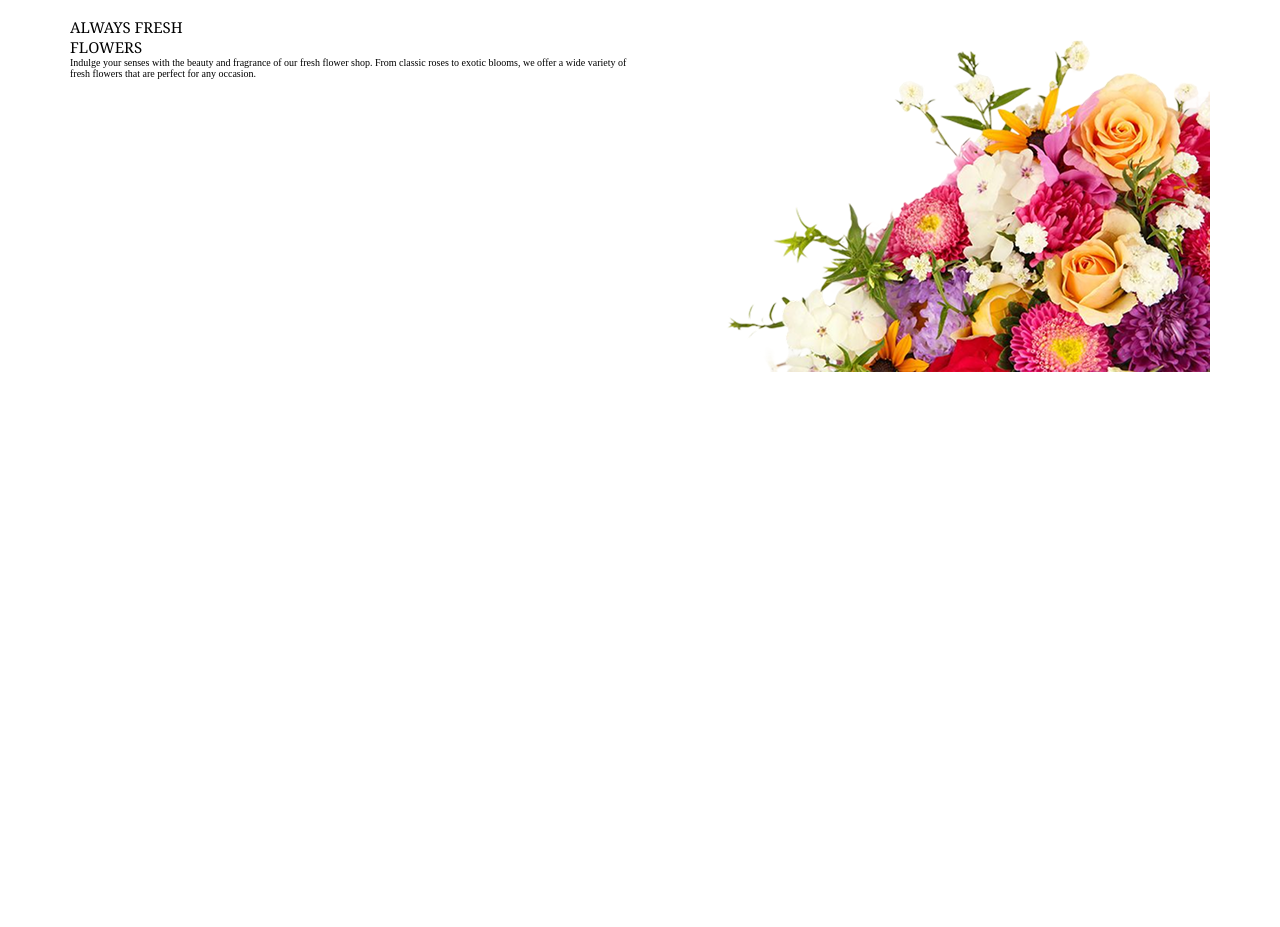
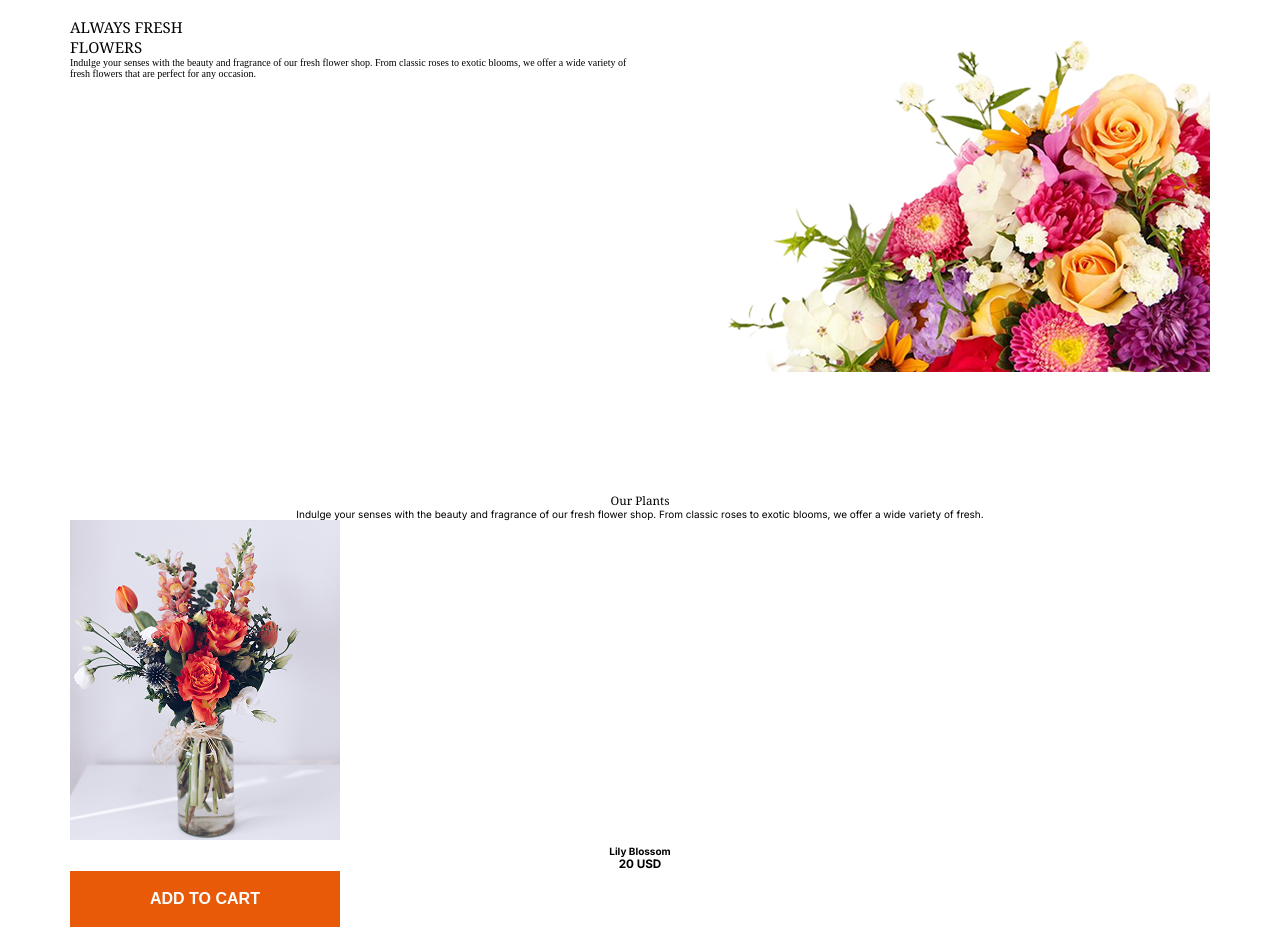
Before and after one commit to miazihad250/assignment-2, a plain HTML site: page index.html in a window 1280 px wide. Shown: the part 143-1070 px from the top of the page. Before the commit the page ends 800 px from the top, so only its background shows below. Drawn offline with Linux system fonts and the light colour scheme.

Commit message:
add 1 flower crad

```diff
--- a/index.html
+++ b/index.html
@@ -35,7 +35,25 @@
 
     </header>
     <main>
-
+<section class="our-plants container text-center">
+            <h3 class="plants-title noto-serif-normal">
+                <span class="separate-color">Our</span> Plants
+            </h3>
+            <p class="plants-info inter-normal">
+                Indulge your senses with the beauty and fragrance of our fresh flower shop. From classic roses to exotic blooms, we offer a wide variety of fresh.
+            </p>
+        </section>
+         <section class="product-blocks container grid">
+            <div class="card inter-normal">
+                <img class="product-img" src="assets/sample-flower-image.png" alt="picture of flower">
+                <h4 class="product-title text-center">
+                    Lily Blossom
+                </h4>
+                <h3 class="price text-center">
+                    20 USD
+                </h3>
+                <button class="primary-btn cart-btn" onclick="clickToShow()">ADD TO CART</button>
+            </div>
     </main>
     <footer>
 
```
